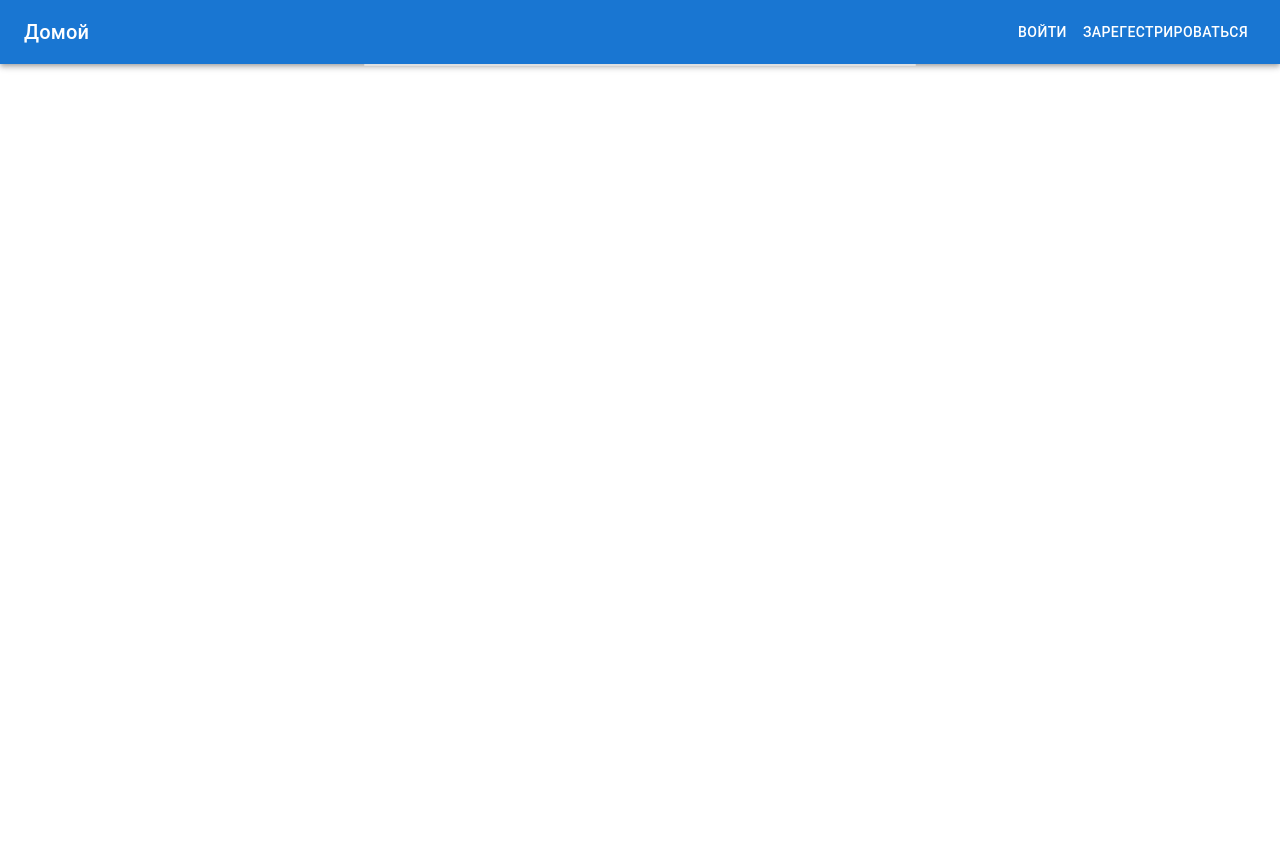
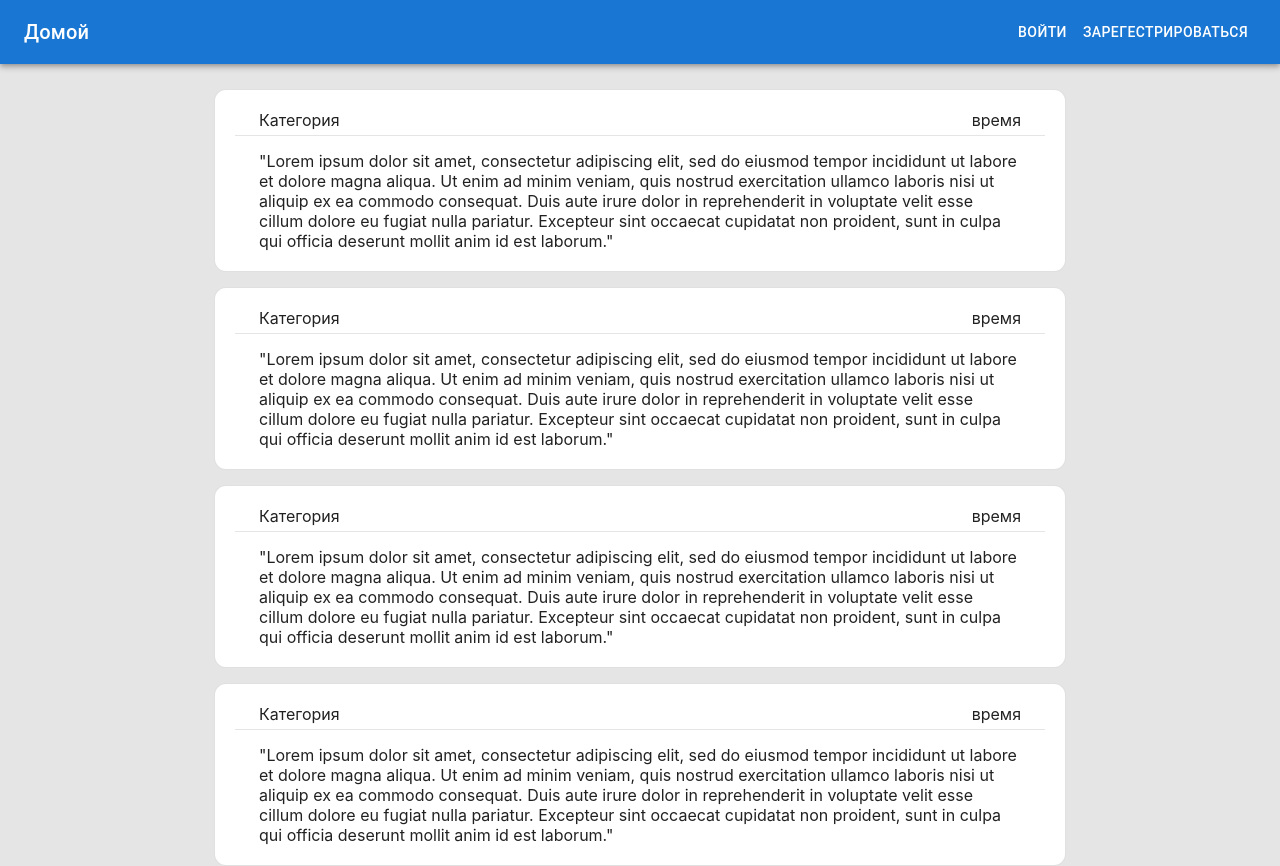
Before and after one commit to salavat876/rostelekom, a React (Create React App) app: page / in a window 1280 px wide. Shown: the top 866 px of the page. Before the commit the page ends 800 px from the top, so only its background shows below. Built offline with nearby package versions, Linux system fonts and the light colour scheme.

Commit message:
added redux

```diff
--- a/src/components/Main.js
+++ b/src/components/Main.js
@@ -1,11 +1,20 @@
 import {Container} from "@mui/material";
 import MainPost from "./MainPost/MainPost";
-
+import ModalWindow from "./ModalWindow/ModalWindow";
+const arr = [1,2,3,4,5,6,7]
 const Main = () => {
     return (
-        <Container maxWidth="sm">
-            <MainPost/>
-        </Container>
+        <main style={{marginTop:25}}>
+            <Container maxWidth="md">
+                    {
+                        arr.map((item) => {
+                            return(<MainPost key={item}/>)
+                        })
+                    }
+            <ModalWindow/>
+            </Container>
+
+        </main>
     )
 }
 
--- a/src/components/MainPost/MainPost.js
+++ b/src/components/MainPost/MainPost.js
@@ -1,9 +1,33 @@
 import Paper from "@mui/material/Paper";
+import {Container} from "@mui/material";
+import {makeStyles} from "@mui/styles";
 
+const useStyles = makeStyles({
+   container:{
+       width:'100%',
+       display:'flex',
+       justifyContent:'space-between',
+       borderBottom:'1px solid #E5E5E5',
+       paddingBottom:5
+   },
+})
 const MainPost = () => {
+    const classes = useStyles();
     return (
-        <Paper variant="outlined">
-
+        <Paper variant="outlined" style={{padding:20,borderRadius:12,marginBottom:15}}>
+            <Container className={classes.container} >
+                <div>
+                    Категория
+                </div>
+                <div>
+                    время
+                </div>
+            </Container>
+            <Container style={{marginTop:15}}>
+                <div className="content">
+                    "Lorem ipsum dolor sit amet, consectetur adipiscing elit, sed do eiusmod tempor incididunt ut labore et dolore magna aliqua. Ut enim ad minim veniam, quis nostrud exercitation ullamco laboris nisi ut aliquip ex ea commodo consequat. Duis aute irure dolor in reprehenderit in voluptate velit esse cillum dolore eu fugiat nulla pariatur. Excepteur sint occaecat cupidatat non proident, sunt in culpa qui officia deserunt mollit anim id est laborum."
+                </div>
+            </Container>
         </Paper>
     )
 }
--- /dev/null
+++ b/src/components/ModalWindow/ModalWindow.js
@@ -0,0 +1,44 @@
+import React from 'react';
+import Typography from "@mui/material/Typography";
+import Box from "@mui/material/Box";
+import {Modal} from "@mui/material";
+import Button from "@mui/material/Button";
+
+const style = {
+    position: 'absolute',
+    top: '50%',
+    left: '50%',
+    transform: 'translate(-50%, -50%)',
+    width: 400,
+    bgcolor: 'background.paper',
+    border: '2px solid #000',
+    boxShadow: 24,
+    p: 4,
+};
+function ModalWindow(props) {
+    const [open, setOpen] = React.useState(false);
+    const handleOpen = () => setOpen(true);
+    const handleClose = () => setOpen(false);
+
+    return (
+        <>
+            <Button onClick={handleOpen}>Open modal</Button>
+            <Modal
+                open={open}
+                onClose={handleClose}
+                aria-labelledby="modal-modal-title"
+                aria-describedby="modal-modal-description"
+            >
+                <Box sx={style}>
+                    <Typography id="modal-modal-title" variant="h6" component="h2">
+                        Text in a modal
+                    </Typography>
+                    <Typography id="modal-modal-description" sx={{ mt: 2 }}>
+                        Duis mollis, est non commodo luctus, nisi erat porttitor ligula.
+                    </Typography>
+                </Box>
+            </Modal></>
+    );
+}
+
+export default ModalWindow;
--- a/src/index.css
+++ b/src/index.css
@@ -1,5 +1,6 @@
 body {
   margin: 0;
+    background: #E5E5E5;
   font-family: -apple-system, BlinkMacSystemFont, 'Segoe UI', 'Roboto', 'Oxygen',
     'Ubuntu', 'Cantarell', 'Fira Sans', 'Droid Sans', 'Helvetica Neue',
     sans-serif;
```
Also changed, not shown: 1 other file (tests, documents, lock files or other folders).
